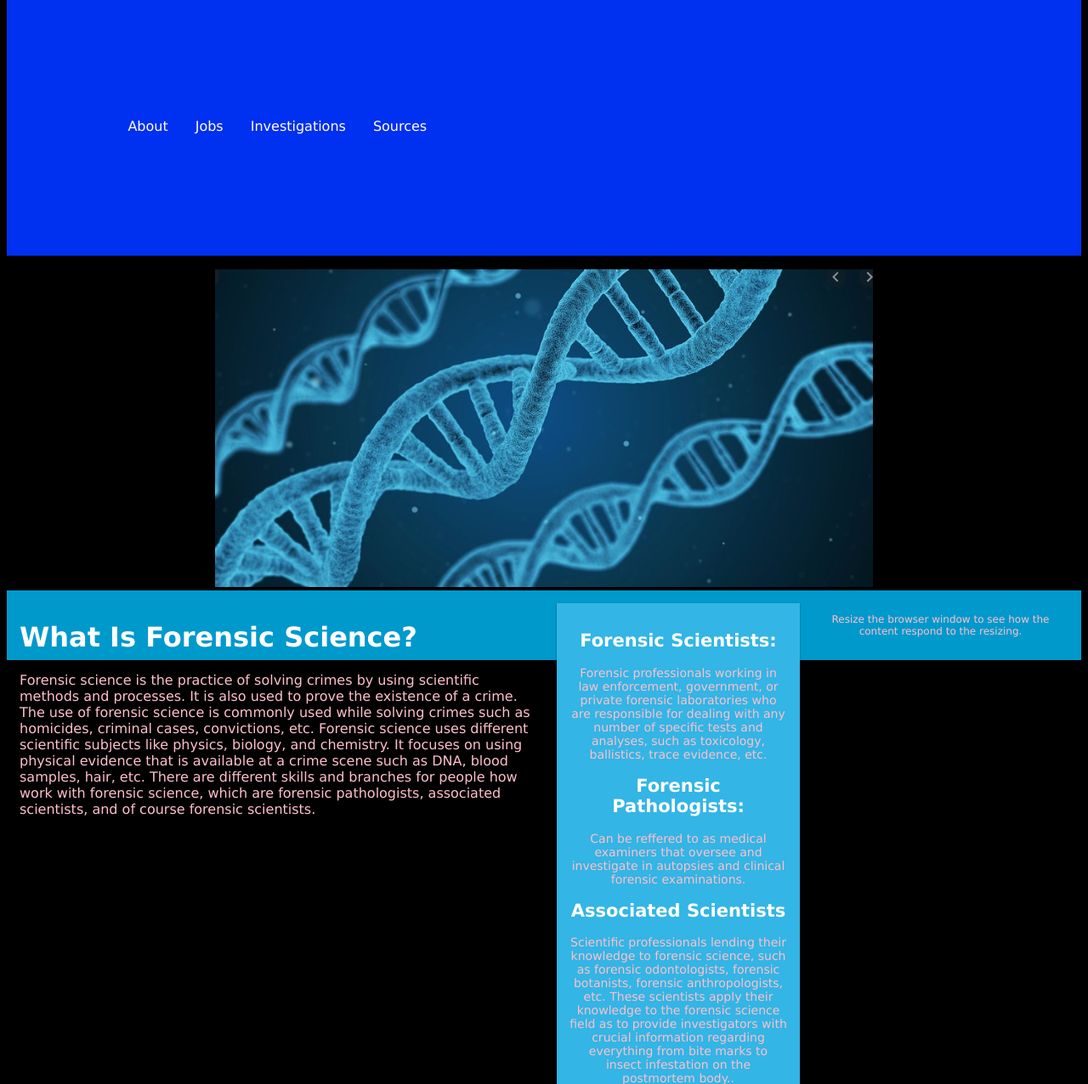
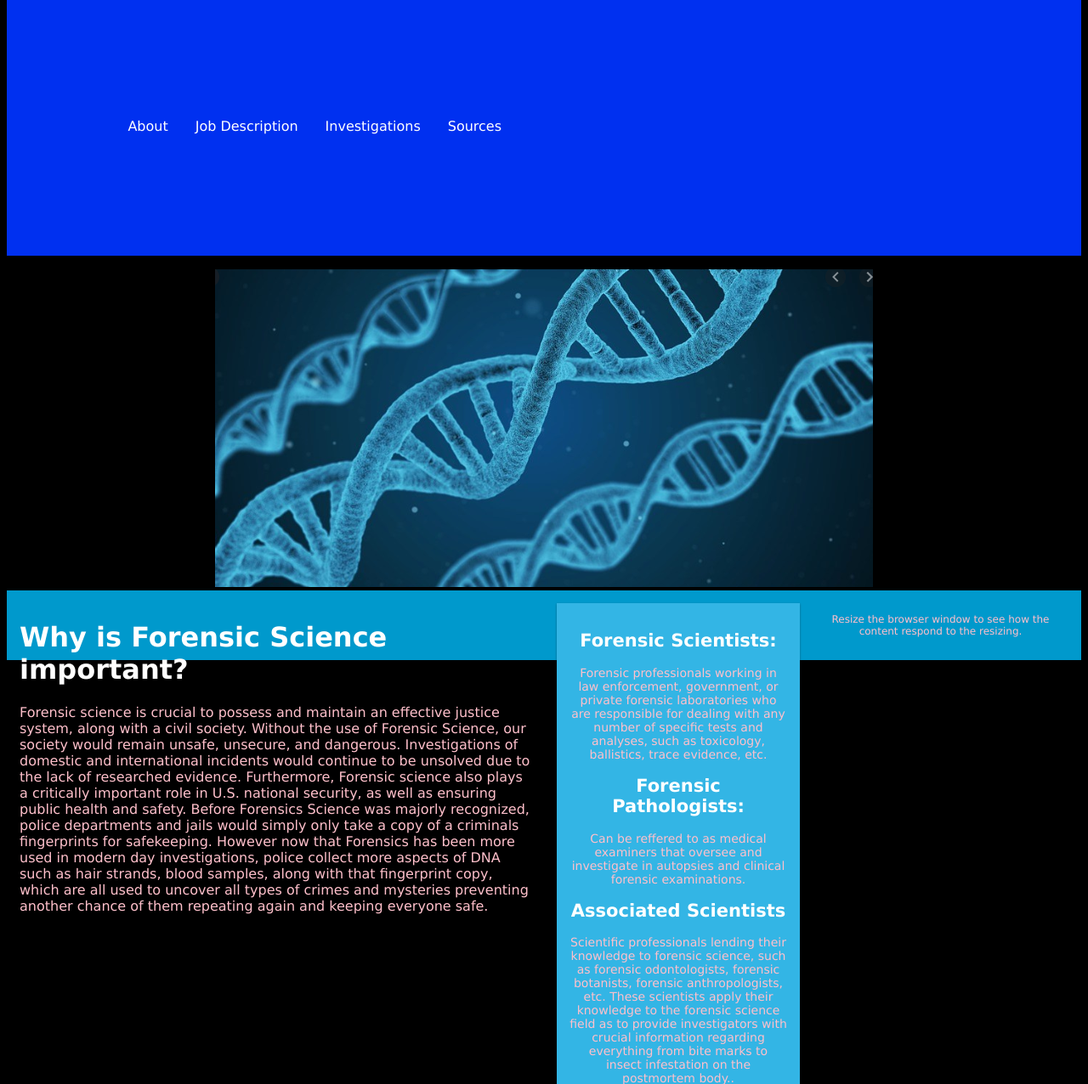
Before and after one commit to adonese435/freedom-project, a plain HTML site: page index.html in a window 1280 px wide. Shown: the part 352-1628 px from the top of the page at 85% size. Drawn offline with Linux system fonts and the light colour scheme.

Commit message:
Update index.html

```diff
--- a/index.html
+++ b/index.html
@@ -175,7 +175,7 @@ p {
 
 <ul>
   <li><a href="About.html"<>About </a> </li>
-  <li><a href="jobs.html">Jobs</a></li>
+  <li><a href="jobs.html">Job Description</a></li>
   <li><a href="investigations.html">Investigations</a></li>
   <li><a href="scources.html" >Sources</a></li>
 
@@ -194,9 +194,10 @@ p {
 
 
 
+
   <div class="col-6">
-    <h1>What Is Forensic Science?</h1>
-    <p>Forensic science is the practice of solving crimes by using scientific methods and processes. It is also used to prove the existence of a crime. The use of forensic science is commonly used while solving crimes such as homicides, criminal cases, convictions, etc. Forensic science uses different scientific subjects like physics, biology, and chemistry. It focuses on using physical evidence that is available at a crime scene such as DNA, blood samples, hair, etc. There are different skills and branches for people how work with forensic science, which are forensic pathologists, associated scientists, and of course forensic scientists.
+    <h1>Why is Forensic Science important?</h1>
+    <p>  Forensic science is crucial to possess and maintain an effective justice system, along with a civil society. Without the use of Forensic Science, our society would remain unsafe, unsecure, and dangerous. Investigations of domestic and international incidents would continue to be unsolved due to the lack of researched evidence. Furthermore, Forensic science also plays a critically important role in U.S. national security, as well as ensuring public health and safety. Before Forensics Science was majorly recognized, police departments and jails would simply only take a copy of a criminals fingerprints for safekeeping. However now that Forensics has been more used in modern day investigations, police collect more aspects of DNA such as hair strands, blood samples, along with that fingerprint copy, which are all used to uncover all types of crimes and mysteries preventing another chance of them repeating again and keeping everyone safe.
 </p>
   </div>
 
```
